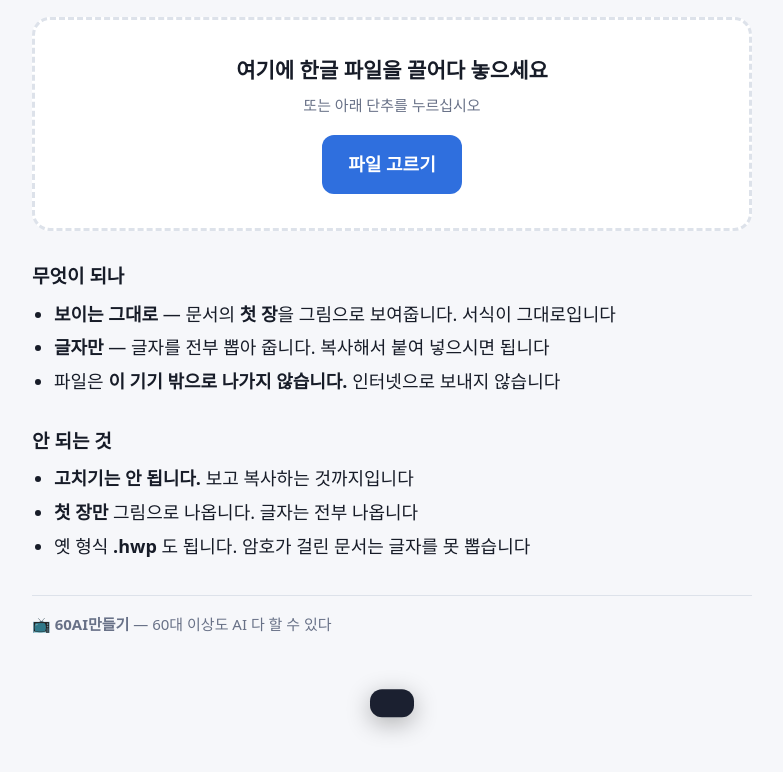
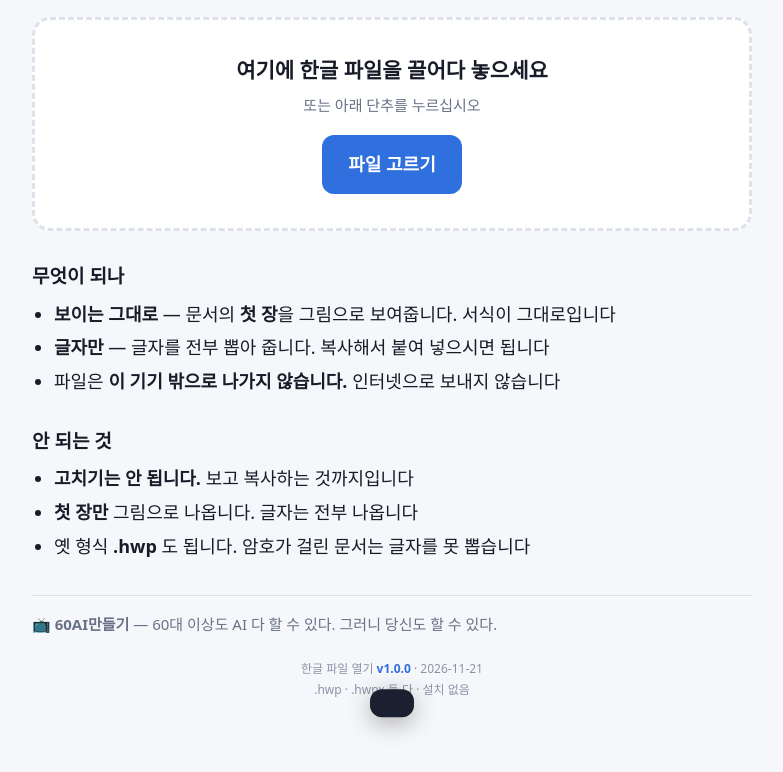
Before and after one commit to 60aimake/simple-hwp, a plain HTML site: page index.html in a window 1280 px wide. Shown: the part 96-868 px from the top of the page, without its empty margins (248-1031 px from the left). Before the commit the page ends 800 px from the top, so only its background shows below. Drawn offline with Linux system fonts and the light colour scheme.

Commit message:
Add files via upload

```diff
--- a/index.html
+++ b/index.html
@@ -107,7 +107,7 @@ footer{margin-top:34px;padding-top:16px;border-top:1px solid var(--line);color:v
   <li>옛 형식 <b>.hwp</b> 도 됩니다. 암호가 걸린 문서는 글자를 못 뽑습니다</li>
 </ul>
 
-<footer>📺 <b>60AI만들기</b> — 60대 이상도 AI 다 할 수 있다</footer>
+<footer>📺 <b>60AI만들기</b> — 60대 이상도 AI 다 할 수 있다. 그러니 당신도 할 수 있다.</footer>
 </div>
 <div id="toast"></div>
 
@@ -528,5 +528,6 @@ $('copy').onclick = function(){
   else { $('ta').focus(); $('ta').select(); toast('글을 길게 눌러 복사하십시오'); }
 };
 </script>
+<div id="toolver" style="margin:22px auto 28px;max-width:760px;text-align:center;color:#8a93a6;font-size:12px;line-height:1.8">한글 파일 열기 <b style="color:#2f6fde">v1.0.0</b> &middot; 2026-11-21<br>.hwp · .hwpx 둘 다 · 설치 없음</div>
 </body>
 </html>
```
Also changed, not shown: 1 other file.
